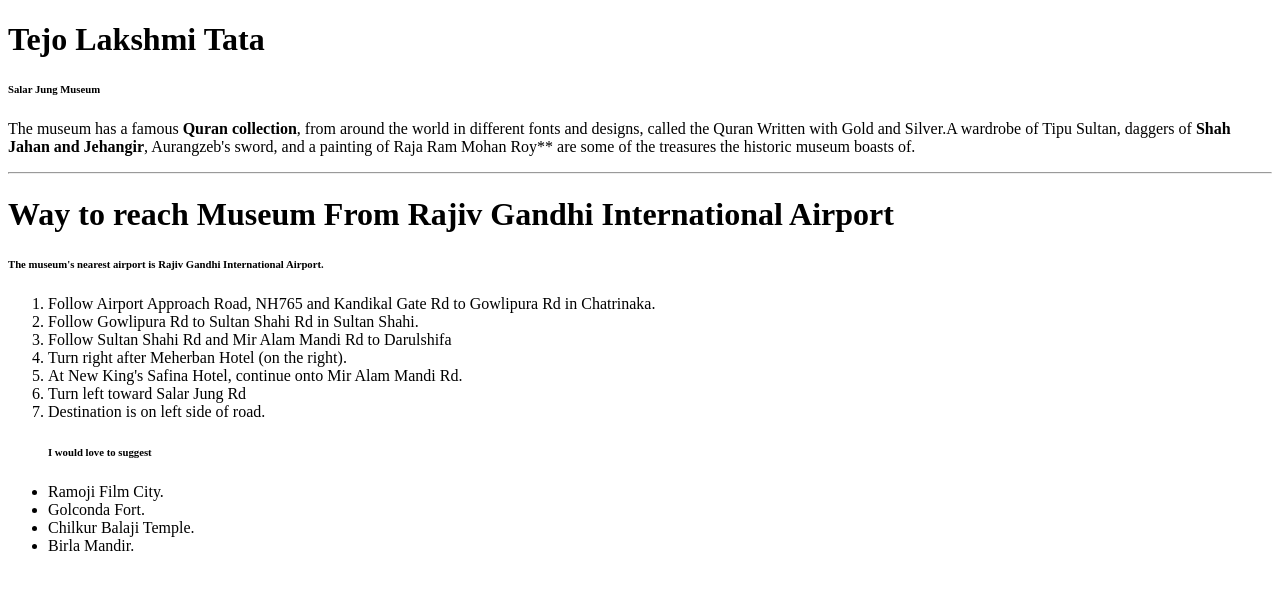
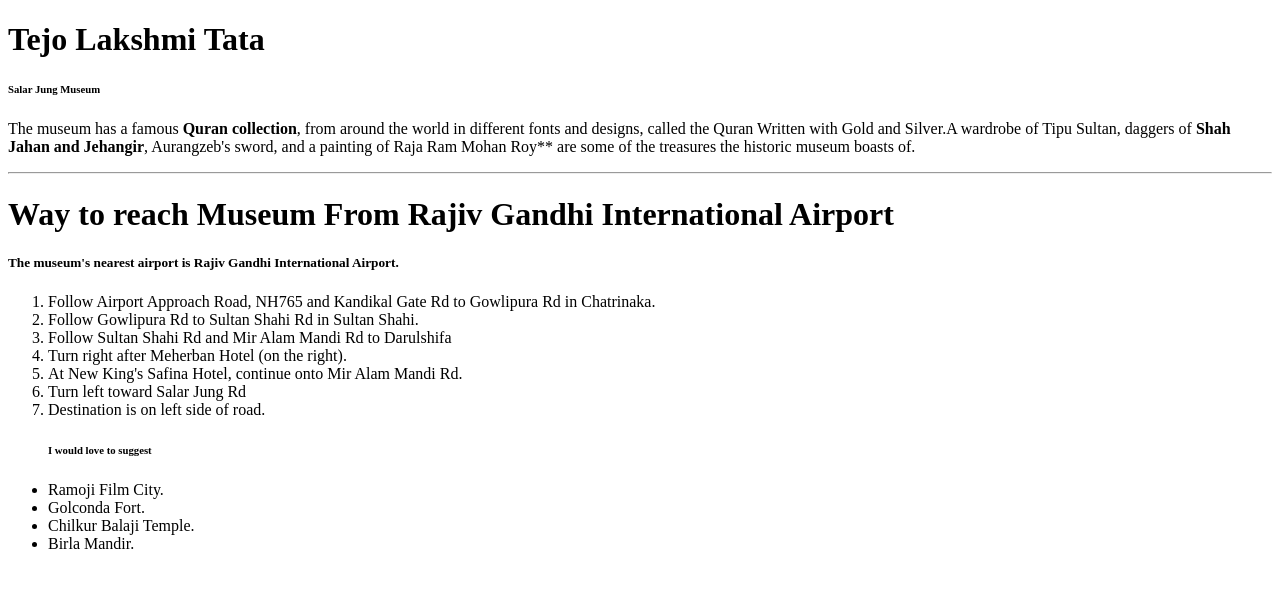
Before and after one commit to 44-563-Web-Apps-F22/44563-webapps-assignment-3-TejoTata, a plain HTML site: page index.html in a window 1280 px wide. Drawn offline with Linux system fonts and the light colour scheme.

```diff
--- a/index.html
+++ b/index.html
@@ -12,7 +12,7 @@
 <head>
     <h1>Way to reach Museum From Rajiv Gandhi International Airport</h1>
 </head>
-<h6>The museum's nearest airport is Rajiv Gandhi International Airport.</h6>
+<h5>The museum's nearest airport is Rajiv Gandhi International Airport.</h5>
 <ol>
     <li>Follow Airport Approach Road, NH765 and Kandikal Gate Rd to Gowlipura Rd in Chatrinaka.</li>
     <li>Follow Gowlipura Rd to Sultan Shahi Rd in Sultan Shahi.</li>
```
